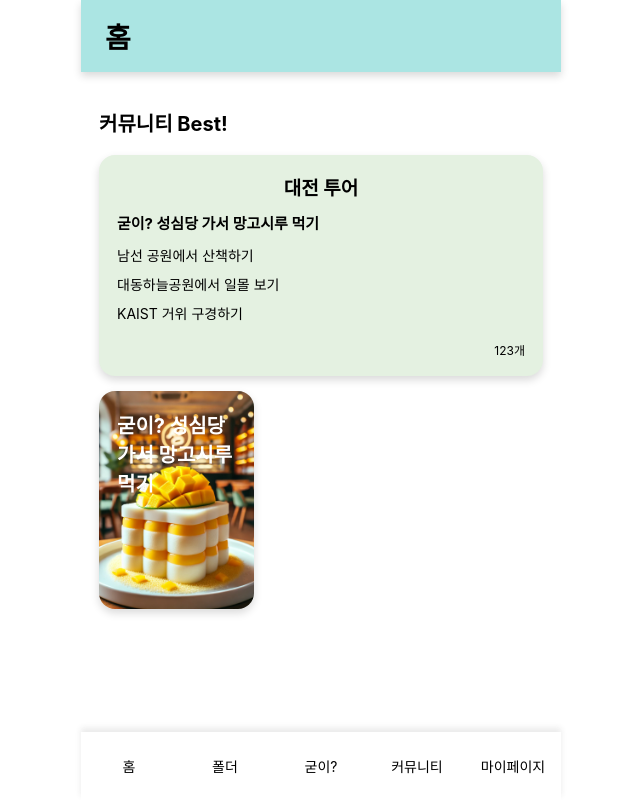
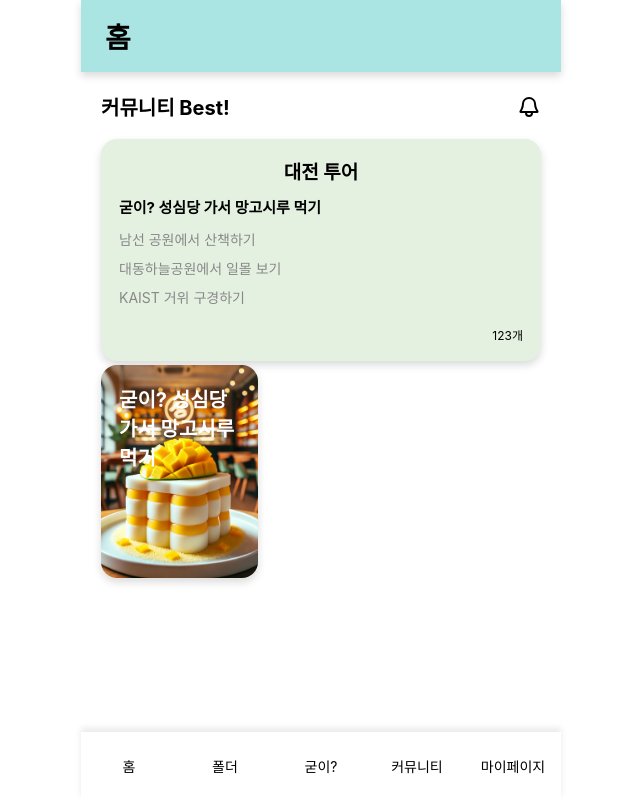
Before and after one commit to INU-SPOT/goode-travel-frontend, a React (Create React App) app: page / in a window 1280 px wide. Shown: the whole page, without its empty margins (319-959 px from the left). Built offline with nearby package versions, Linux system fonts and the light colour scheme.

Commit message:
feat: 컴포넌트 파일 분리 및 알림 아이콘 추가

```diff
--- a/src/components/BentoGrid.tsx
+++ b/src/components/BentoGrid.tsx
@@ -15,7 +15,7 @@ interface BentoGridProps {
 const GridContainer = styled.div`
   display: grid;
   grid-template-columns: repeat(8, 1fr);
-  gap: 18px;
+  gap: 13px;
   grid-auto-rows: 100px;
 `;
 
--- /dev/null
+++ b/src/components/home/CommunityBlock.tsx
@@ -0,0 +1,77 @@
+import React from "react";
+import styled from "styled-components";
+import { COLOR } from "../../utils/color";
+
+interface SharedProps {
+  title?: string;
+  goode: string;
+  details?: string[];
+  recommendations?: number;
+}
+
+const CommunityBlock: React.FC<SharedProps> = ({
+  title,
+  goode,
+  details,
+  recommendations,
+}) => {
+  return (
+    <CommunityWrapper>
+      <Title>{title}</Title>
+      <Goode>{goode}</Goode>
+      <DetailList>
+        {details?.map((detail, index) => (
+          <DetailItem key={index}>{detail}</DetailItem>
+        ))}
+      </DetailList>
+      <Recommendations>{recommendations}개</Recommendations>
+    </CommunityWrapper>
+  );
+};
+
+export default CommunityBlock;
+
+const CommunityWrapper = styled.div`
+  cursor: pointer;
+  display: flex;
+  flex-direction: column;
+  background-color: ${COLOR.green};
+  justify-content: center;
+  border-radius: 16px;
+  padding: 18px;
+  box-sizing: border-box;
+  box-shadow: 0px 4px 8px 0px rgba(0, 0, 0, 0.15);
+`;
+
+const Title = styled.h2`
+  font-size: 19px;
+  font-weight: bold;
+  margin-bottom: 12px;
+  margin-top: 0;
+  text-align: center;
+`;
+
+const Goode = styled.div`
+  font-size: 15px;
+  font-weight: bold;
+  margin-bottom: 12px;
+  margin-top: 0;
+`;
+
+const DetailList = styled.ul`
+  list-style: none;
+  padding: 0;
+  margin: 0;
+  margin-bottom: 10px;
+  color: #888888;
+`;
+
+const DetailItem = styled.li`
+  font-size: 14px;
+  margin-bottom: 9px;
+`;
+
+const Recommendations = styled.div`
+  font-size: 12px;
+  text-align: right;
+`;
--- /dev/null
+++ b/src/components/home/ImageBlock.tsx
@@ -0,0 +1,45 @@
+import React from "react";
+import styled from "styled-components";
+
+interface SharedProps {
+  goode: string;
+  image?: string;
+}
+
+const ImageBlock: React.FC<SharedProps> = ({ goode, image }) => {
+  return (
+    <ImageWrapper image={image}>
+      <ImageGoode>{goode}</ImageGoode>
+    </ImageWrapper>
+  );
+};
+
+export default ImageBlock;
+
+const ImageWrapper = styled.div<{ image?: string }>`
+  cursor: pointer;
+  position: relative;
+  display: flex;
+  flex-direction: column;
+  width: 100%;
+  height: 100%;
+  justify-content: center;
+  border-radius: 16px;
+  box-sizing: border-box;
+  padding: 0 10px;
+  background-image: url(${(props) => props.image});
+  background-size: cover;
+  background-position: center;
+  box-shadow: 0px 4px 8px 0px rgba(0, 0, 0, 0.15);
+`;
+
+const ImageGoode = styled.h3`
+  position: absolute;
+  font-size: 20px;
+  top: 15px;
+  font-weight: bold;
+  color: white;
+  margin: 0;
+  padding: 4px 8px;
+  border-radius: 4px;
+`;
--- a/src/pages/HomePage.tsx
+++ b/src/pages/HomePage.tsx
@@ -1,17 +1,12 @@
+// HomePage.tsx
 import styled from "styled-components";
 import { COLOR } from "../utils/color";
 import exampleImage from "../assets/images/KakaoTalk_Photo_2024-08-07-20-33-27.png";
 import BentoGrid from "../components/BentoGrid";
+import CommunityBlock from "../components/home/CommunityBlock";
+import ImageBlock from "../components/home/ImageBlock";
+import { ReactComponent as SearchIcon } from "../assets/icons/bell-svgrepo-com.svg";
 
-interface SharedProps {
-  title?: string;
-  goode: string;
-  details?: string[];
-  recommendations?: number;
-  image?: string;
-}
-
-// 커뮤니티 게시글에 대한 임시 데이터입니다.
 const communityData = {
   title: "대전 투어",
   goode: "굳이? 성심당 가서 망고시루 먹기",
@@ -31,7 +26,7 @@ export default function HomePage() {
       width: 8,
       height: 2,
       component: (
-        <StyledCommunity
+        <CommunityBlock
           title={communityData.title}
           goode={communityData.goode}
           details={communityData.details}
@@ -44,7 +39,7 @@ export default function HomePage() {
       width: 3,
       height: 2,
       component: (
-        <StyledImage goode={communityData.goode} image={communityData.image} />
+        <ImageBlock goode={communityData.goode} image={communityData.image} />
       ),
     },
   ];
@@ -53,7 +48,12 @@ export default function HomePage() {
     <>
       <StyledHeader>홈</StyledHeader>
       <Container>
-        <Text>커뮤니티 Best!</Text>
+        <HeaderContainer>
+          <Text>커뮤니티 Best!</Text>
+          <IconButton onClick={() => {}}>
+            <SearchIcon />
+          </IconButton>
+        </HeaderContainer>
         <BentoGrid items={items} />
       </Container>
     </>
@@ -68,118 +68,40 @@ const StyledHeader = styled.header`
   display: flex;
   align-items: center;
   background-color: ${COLOR.blue};
-  padding-left: 24px;
+  padding: 0 24px;
   box-shadow: 0px 4px 8px 0px rgba(0, 0, 0, 0.15);
 `;
 
 const Container = styled.div`
+  padding: 20px;
+`;
+
+const HeaderContainer = styled.div`
   display: flex;
-  flex-direction: column;
-  gap: 18px;
-  padding: 18px;
+  align-items: center;
+  justify-content: space-between;
+  margin-bottom: 18px;
 `;
 
 const Text = styled.div`
   font-size: 20px;
   font-weight: bold;
-  /* margin-left: 23px; */
-  margin-top: 18px;
 `;
 
-const StyledCommunity = ({
-  title,
-  goode,
-  details,
-  recommendations,
-}: SharedProps) => {
-  return (
-    <CommunityWrapper>
-      <Title>{title}</Title>
-      <Goode>{goode}</Goode>
-      <DetailList>
-        {details?.map((detail, index) => (
-          <DetailItem key={index}>{detail}</DetailItem>
-        ))}
-      </DetailList>
-      <Recommendations>{recommendations}개</Recommendations>
-    </CommunityWrapper>
-  );
-};
+const IconButton = styled.button`
+  background: none;
+  border: none;
+  padding: 0;
+  cursor: pointer;
+  display: flex;
+  align-items: center;
 
-const CommunityWrapper = styled.div`
-  display: flex;
-  flex-direction: column;
-  background-color: ${COLOR.green};
-  justify-content: center;
-  border-radius: 16px;
-  padding: 18px;
-  box-sizing: border-box;
-  box-shadow: 0px 4px 8px 0px rgba(0, 0, 0, 0.15);
+  svg {
+    width: 24px;
+    height: 24px;
+  }
+
+  &:hover {
+    opacity: 0.7;
+  }
 `;
-
-const Title = styled.h2`
-  font-size: 19px;
-  font-weight: bold;
-  margin-bottom: 12px;
-  margin-top: 0;
-  text-align: center;
-`;
-
-const Goode = styled.div`
-  font-size: 15px;
-  font-weight: bold;
-  margin-bottom: 12px;
-  margin-top: 0;
-`;
-
-const DetailList = styled.ul`
-  list-style: none;
-  padding: 0;
-  margin: 0;
-  margin-bottom: 9px;
-`;
-
-const DetailItem = styled.li`
-  font-size: 14px;
-  margin-bottom: 9px;
-`;
-
-const Recommendations = styled.div`
-  font-size: 12px;
-  text-align: right;
-`;
-
-const StyledImage = ({ goode, image }: SharedProps) => {
-  return (
-    <ImageWrapper image={image}>
-      <ImageGoode>{goode}</ImageGoode>
-    </ImageWrapper>
-  );
-};
-
-const ImageWrapper = styled.div<{ image?: string }>`
-  position: relative;
-  display: flex;
-  flex-direction: column;
-  width: 100%;
-  height: 100%;
-  justify-content: center;
-  border-radius: 16px;
-  box-sizing: border-box;
-  padding: 0 10px;
-  background-image: url(${(props) => props.image});
-  background-size: cover;
-  background-position: center;
-  box-shadow: 0px 4px 8px 0px rgba(0, 0, 0, 0.15);
-`;
-
-const ImageGoode = styled.h3`
-  position: absolute;
-  font-size: 20px;
-  top: 15px;
-  font-weight: bold;
-  color: white;
-  margin: 0;
-  padding: 4px 8px;
-  border-radius: 4px;
-`;
```
Also changed, not shown: src/assets/icons/bell-svgrepo-com.svg (added).
